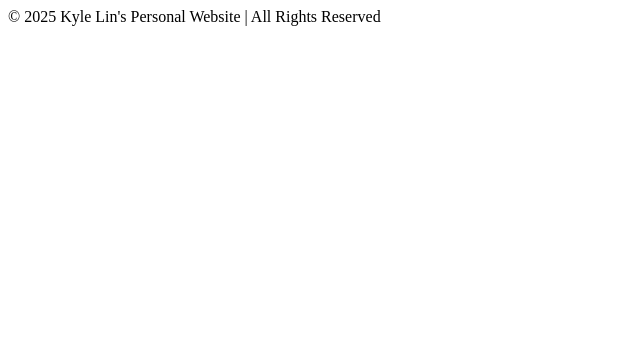
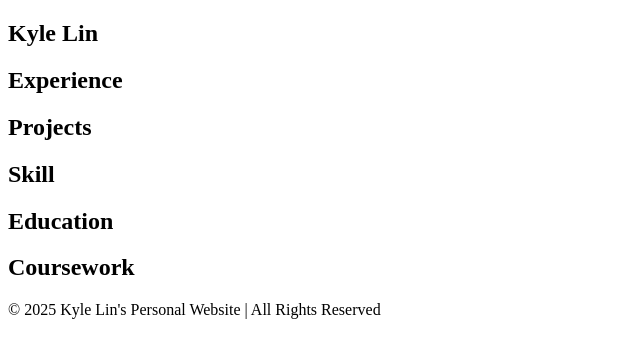
Before and after one commit to kylelin23/kylelin23.github.io, a plain HTML site: page resume.html in a window 1280 px wide. Shown: the whole page, without its empty margins (0-640 px from the left). Drawn offline with Linux system fonts and the light colour scheme.

Commit message:
feat: Update resume

```diff
--- a/resume.html
+++ b/resume.html
@@ -4,18 +4,31 @@
         <title>Resume</title>
     </head>
     <body>
-        <nav>
+        <nav class = "navbar">
+            <h1 class = "logo">Kyle Lin</h1>
         </nav>
 
         <main>
-            <section></section>
-            <section></section>
-            <section></section>
-            <section></section>
-            <section></section>
+            <div class = "resume">
+                <section class = "section">
+                    <h2 class="section-title">Experience</h2>
+                </section>
+                <section class = "section">
+                    <h2 class="section-title">Projects</h2>
+                </section>
+                <section class = "section">
+                    <h2 class="section-title">Skill</h2>
+                </section>
+                <section class = "section">
+                    <h2 class="section-title">Education</h2>
+                </section>
+                <section class = "section">
+                    <h2 class="section-title">Coursework</h2>
+                </section>
+            </div>
         </main>
 
-        <footer>
+        <footer class = "footer">
             © 2025 Kyle Lin's Personal Website | All Rights Reserved
         </footer>
     </body>
```
Also changed, not shown: index.html (+4 -3 lines).
